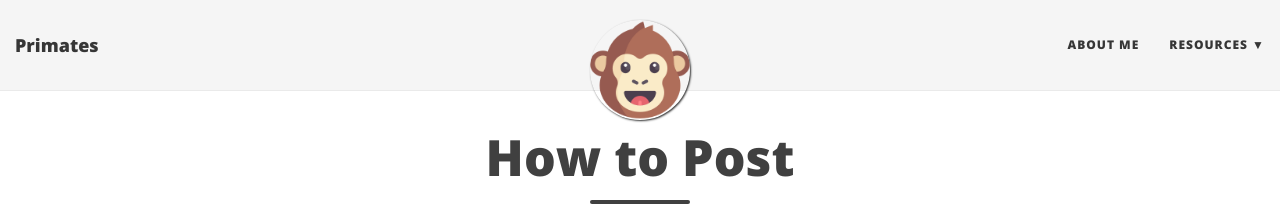
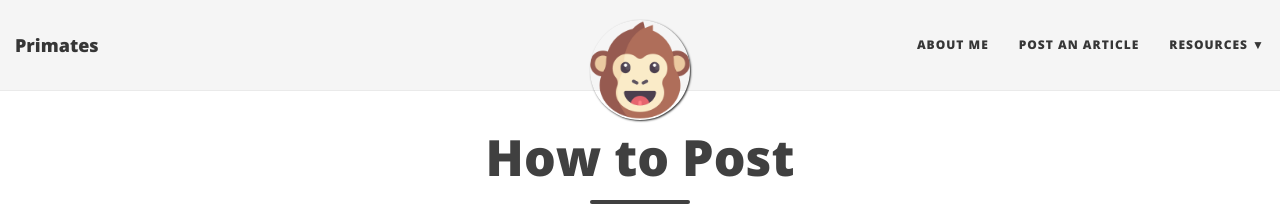
Before and after one commit to StanGirard/Primates-Jekyll, a Jekyll site: the page built from help/howto.md, in a window 1280 px wide. Shown: the top 221 px of the page. Built offline with Jekyll 4.4.1, drawn with Linux system fonts in a browser that asks for light colours; nearby versions of some CDN libraries.

Commit message:
[HOWTO] Post an article

```diff
--- a/_config.yml
+++ b/_config.yml
@@ -21,6 +21,7 @@
 # List of links in the navigation bar
 navbar-links:
   About Me: "aboutme"
+  Post An Article: "help/howto"
   Resources:
     - H2GD - Collection: "https://guide.devlup.fr/"
   #  - Learn markdown: "http://www.markdowntutorial.com/"
```
Also changed, not shown: .forestry/settings.yml (deleted), help/howto.md (renamed from howto.md).
